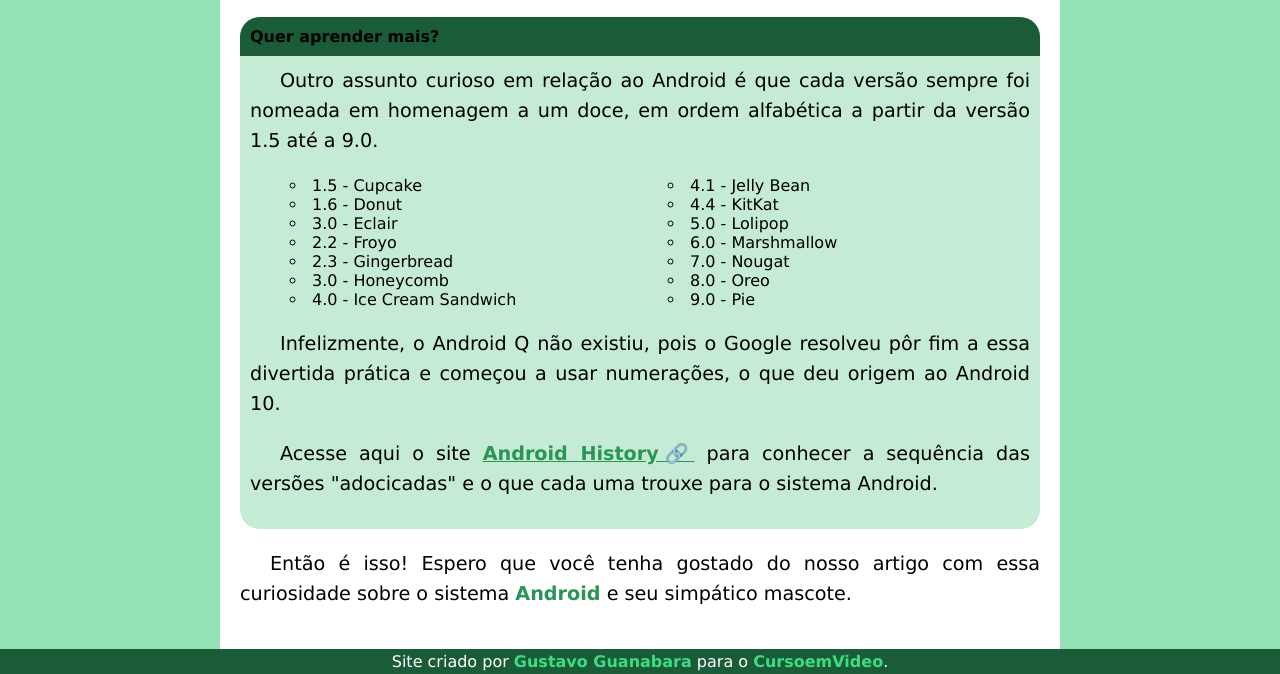
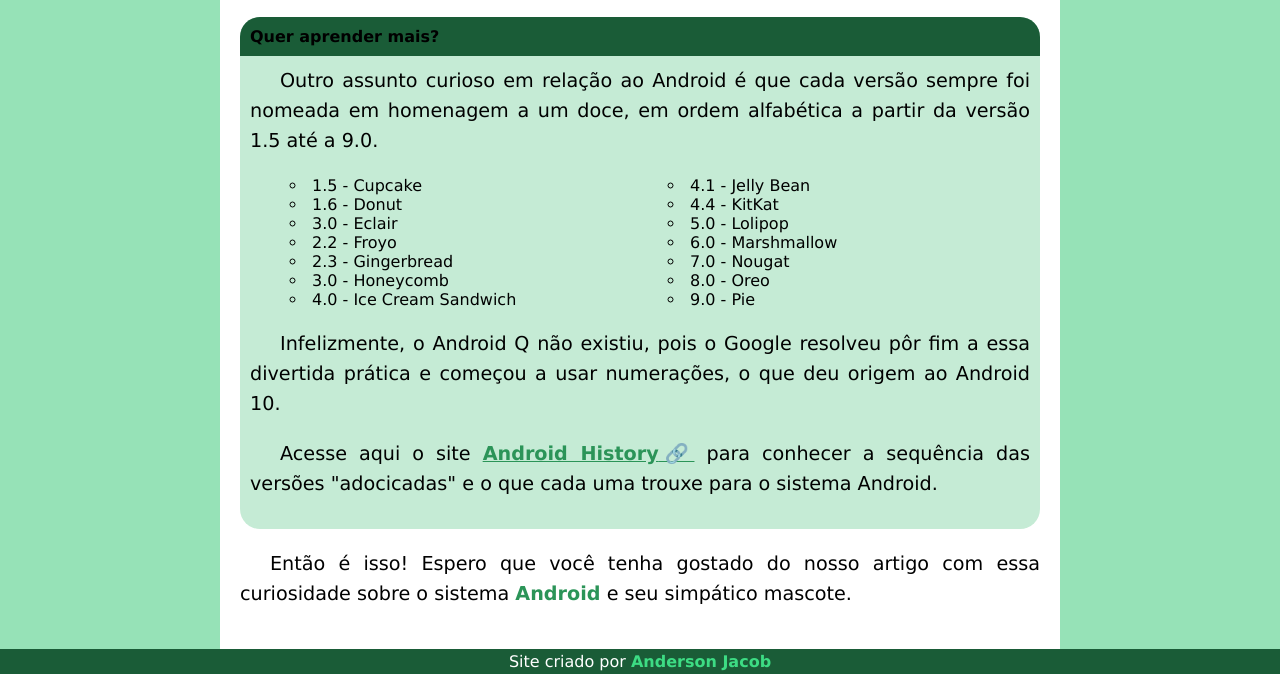
Before and after one commit to Anderson92dev/projeto-android, a plain HTML site: page index.html in a window 1280 px wide. Shown: the part 2394-3068 px from the top of the page. Drawn offline with Linux system fonts and the light colour scheme; files whose address does not match are found by name.

Commit message:
versao 2.0
mudança no link do footer

```diff
--- a/index.html
+++ b/index.html
@@ -83,7 +83,7 @@
     </main>
 
     <footer>
-        <p>Site criado por <a href="https://github.com/gustavoguanabara" target="_blank" class="linkfooter">Gustavo Guanabara</a> para o <a href="https://www.cursoemvideo.com/" target="_blank" class="linkfooter">CursoemVideo</a>.</p>
+        <p>Site criado por <a href="https://github.com/Anderson92dev" target="_blank" class="linkfooter">Anderson Jacob</a>
     </footer>
 
 </body>
```
